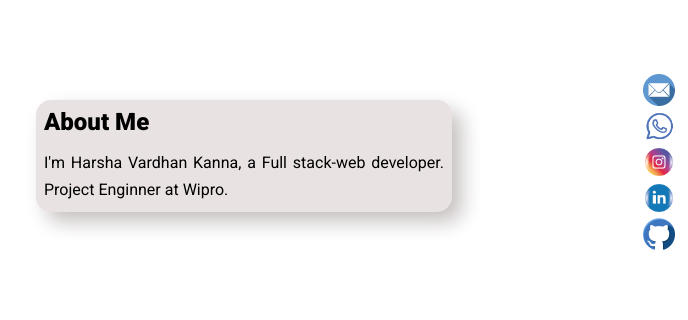
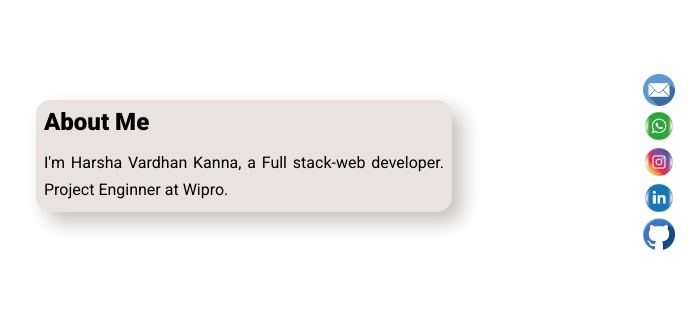
Before and after one commit to Harshakanna8733/Developer-Portfolio, a plain HTML site: page index.html in a window 1280 px wide. Shown: the part 226-546 px from the top of the page, 592-1280 px from the left. Drawn offline with nearby package versions, Linux system fonts and the light colour scheme.

Commit message:
wlogo1 commit

```diff
--- a/index.html
+++ b/index.html
@@ -232,7 +232,7 @@
       </a>
       <a href="https://wa.me/919949478054" target="_blank">
         <img
-          src="assets/icons/whatsapp.png"
+          src="assets/icons/whatsapp2.png"
           alt="Twitter"
           loading="lazy"
           class="socicon"
```
